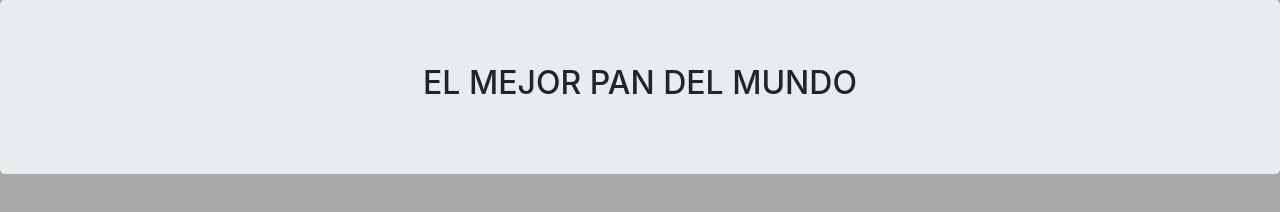
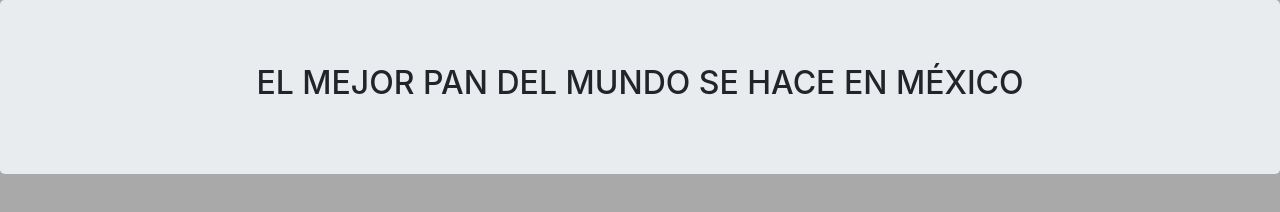
Before and after one commit to MaikMendoza/pagina-web, a plain HTML site: page index.html in a window 1280 px wide. Drawn offline with nearby package versions, Linux system fonts and the light colour scheme.

Commit message:
Se cambio el encabezado.
El encabezado principal cambio por cuestiones de CEO

```diff
--- a/index.html
+++ b/index.html
@@ -10,7 +10,7 @@
 </head>
 <body>
     <div class="jumbotron text-center">
-        <h2>EL MEJOR PAN DEL MUNDO</h2>
+        <h2>EL MEJOR PAN DEL MUNDO SE HACE EN MÉXICO</h2>
     </div>
 
 
```
